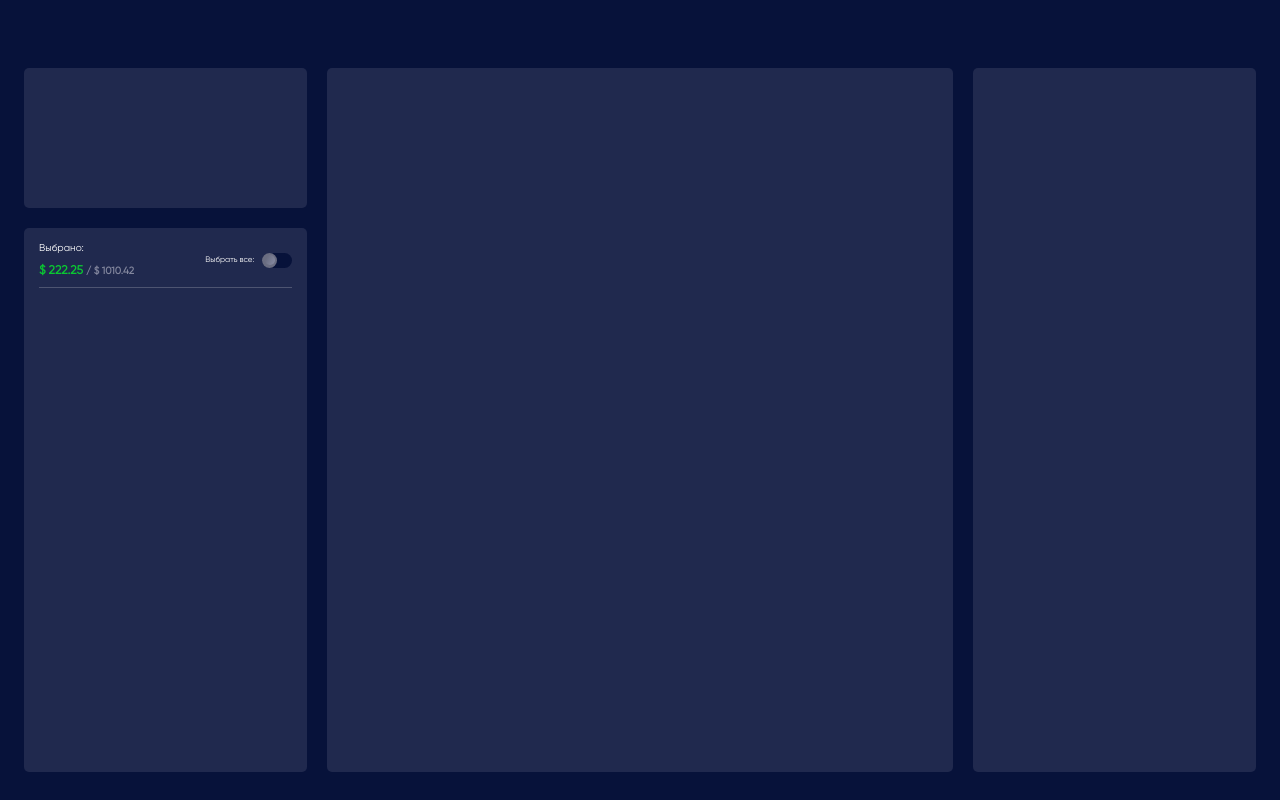
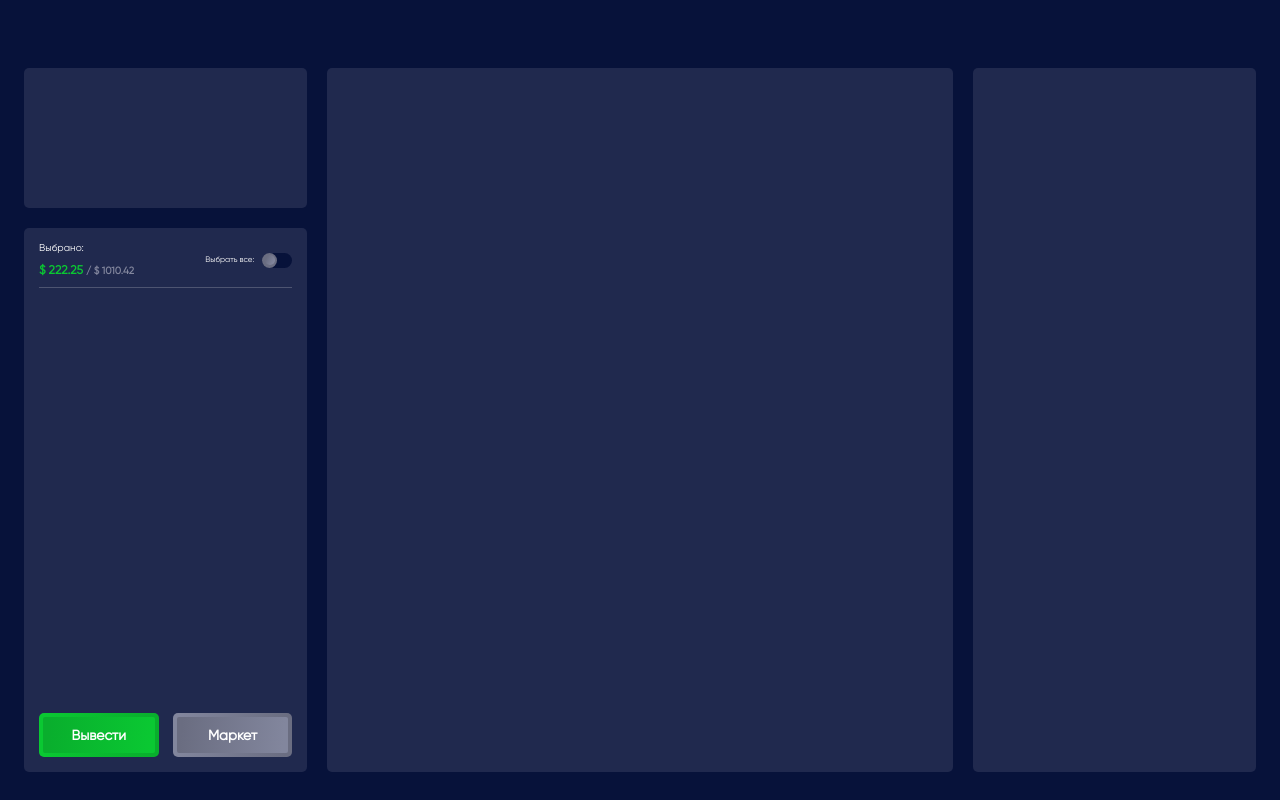
Before and after one commit to romagoldobin/mateballdesign, a Vue app: page / in a window 1280 px wide. Built offline with nearby package versions, Linux system fonts and the light colour scheme.

Commit message:
Added footer buttons

```diff
--- a/src/components/Inventory.vue
+++ b/src/components/Inventory.vue
@@ -20,17 +20,22 @@
       </div>
     </section>
     <section class="inventory__body"></section>
-    <section class="inventory__footer"></section>
+    <section class="inventory__footer">
+      <VButton color="Green">Вывести</VButton>
+      <VButton color="Grey">Маркет</VButton>
+    </section>
   </article>
 </template>
 
 <script>
 import VSwitch from './VSwitch.vue';
+import VButton from './VButton.vue';
 
 export default {
   name: 'Inventory',
   components: {
     VSwitch,
+    VButton,
   },
 };
 </script>
@@ -69,7 +74,10 @@ export default {
 }
 
 .inventory__footer {
- padding: 20px;
+  display: grid;
+  grid-template-columns: 1fr 1fr;
+  grid-column-gap: 14px;
+  padding-top: 10px;
 }
 
 .inventory--info {
```
